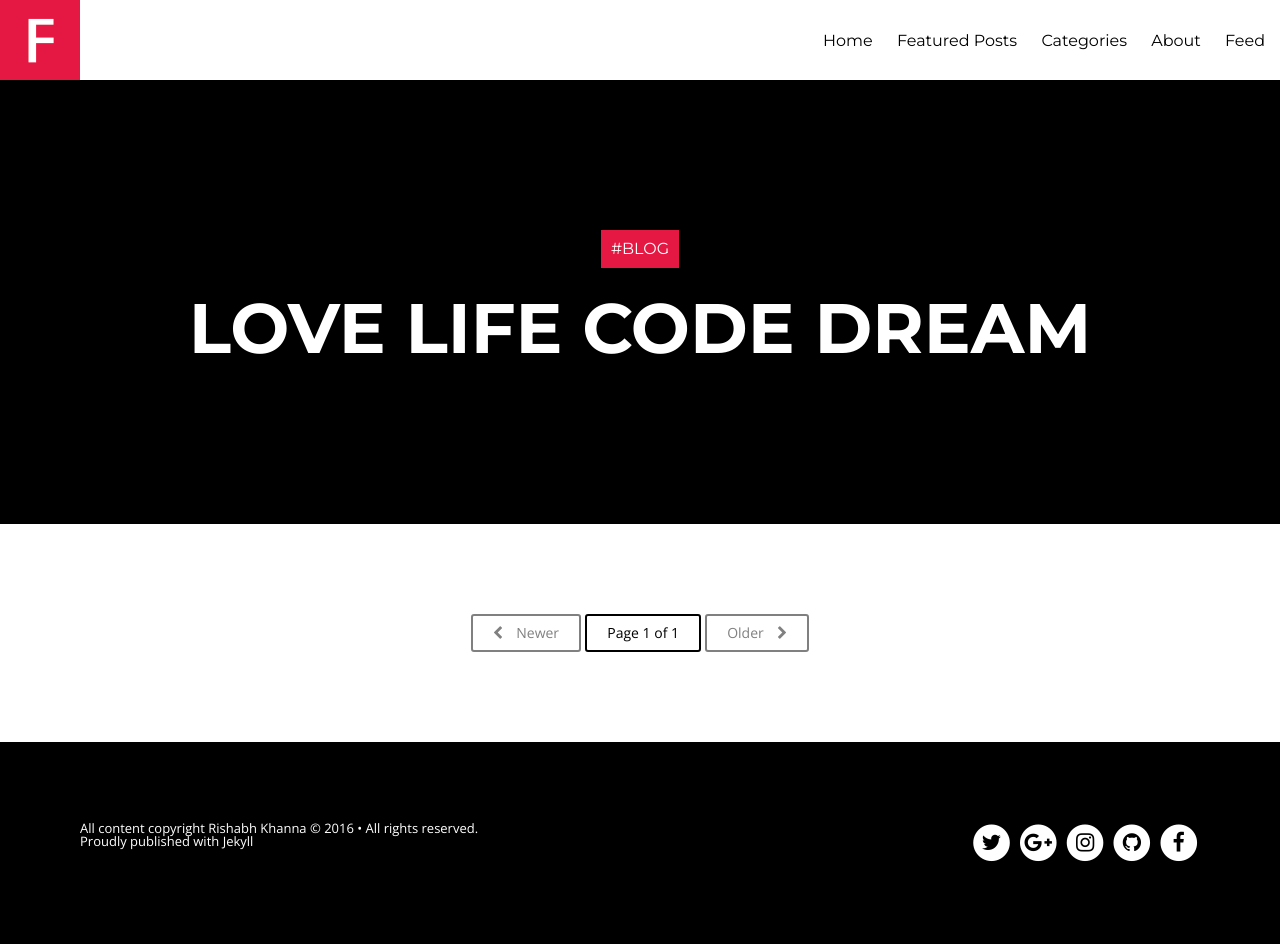
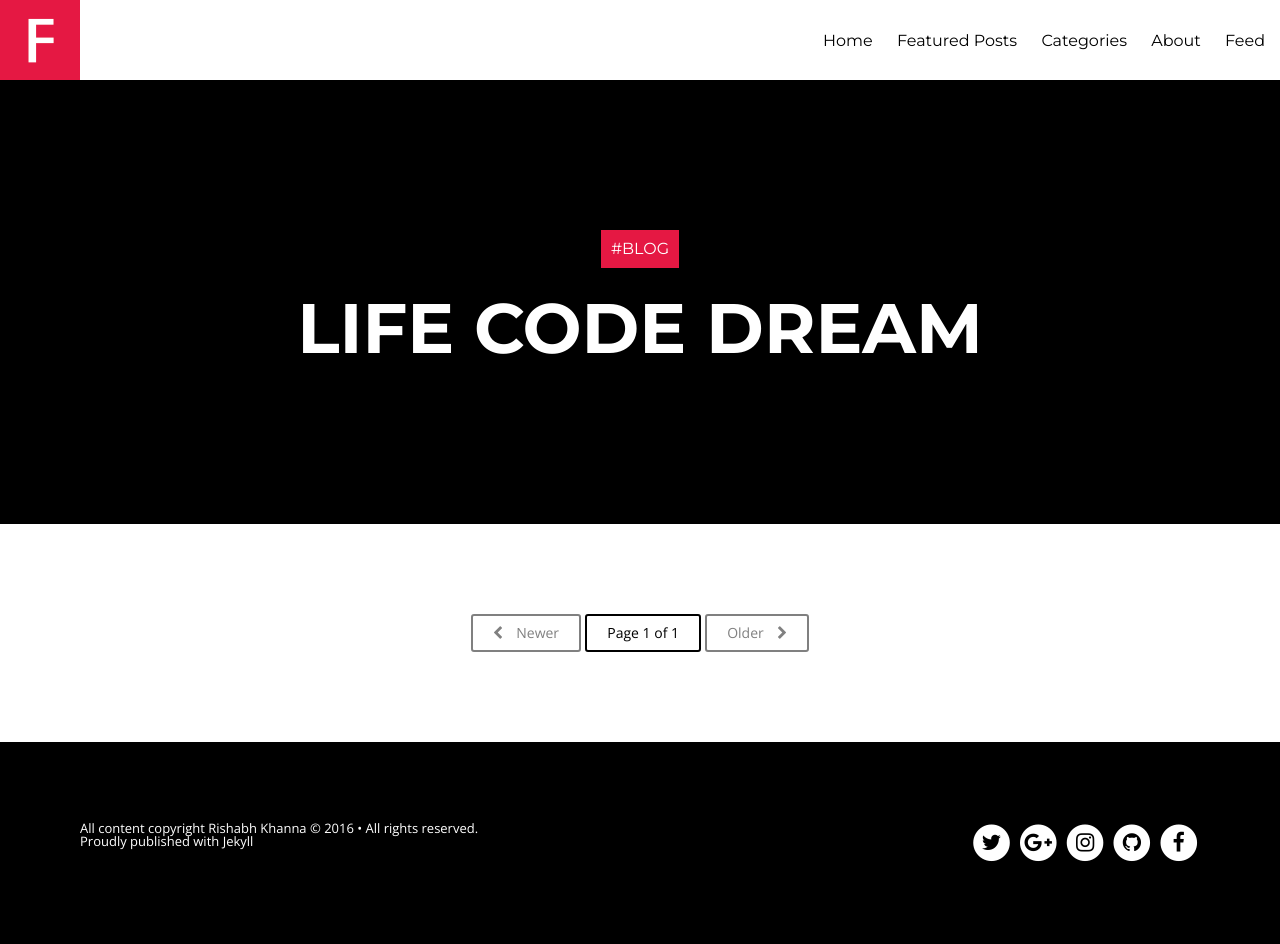
Before and after one commit to Rishabhk07/blog, a Jekyll site: the page built from index.html, in a window 1280 px wide. Built offline with Jekyll 4.4.1, drawn with Linux system fonts in a browser that asks for light colours; nearby versions of some CDN libraries; the list of posts is cut into pages by our own code.

```diff
--- /dev/null
+++ b/Gemfile
@@ -0,0 +1,2 @@
+source 'https://rubygems.org'
+gem 'github-pages', group: :jekyll_plugins
--- a/_config.yml
+++ b/_config.yml
@@ -1,5 +1,5 @@
 title:            "#Blog"
-description:      "Love Life Code Dream"
+description:      "Life Code Dream"
 logo:             logo.png
 disqus_shortname: Rishabhk07
 share:            true
```
